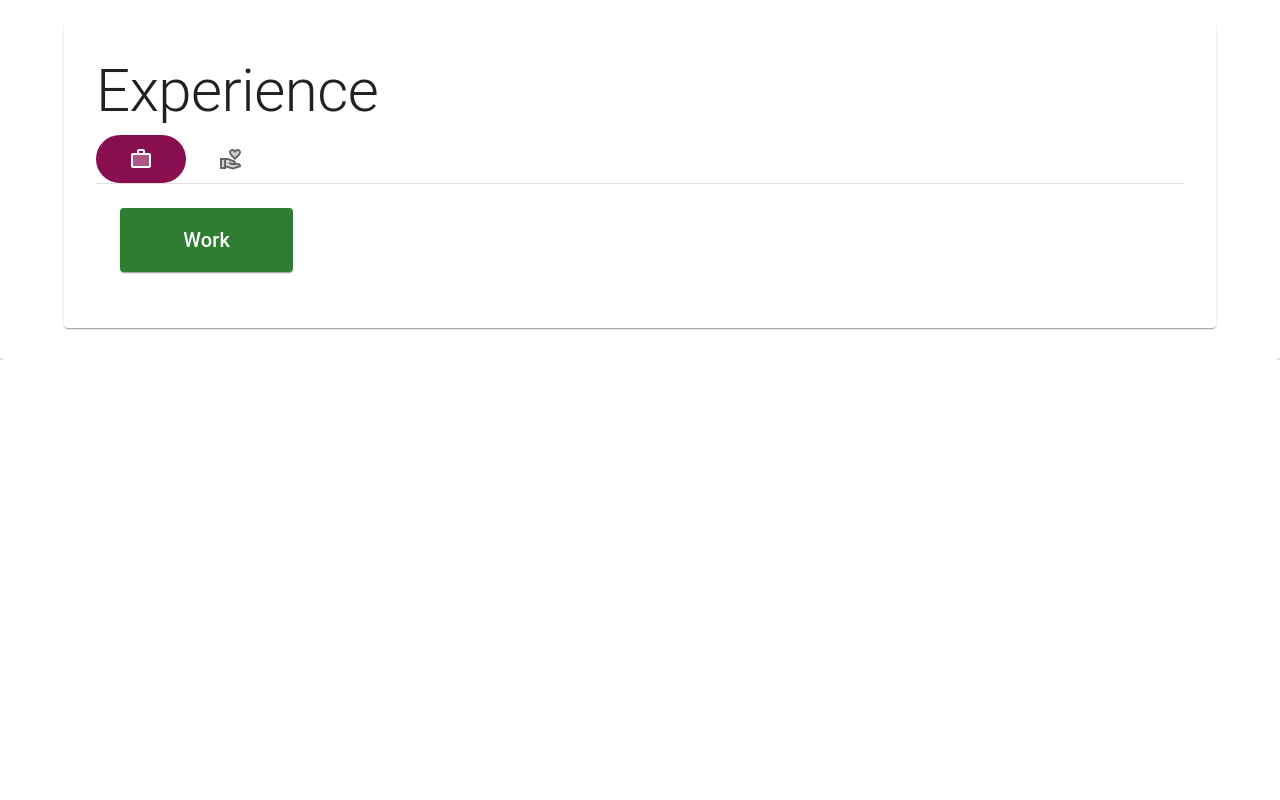
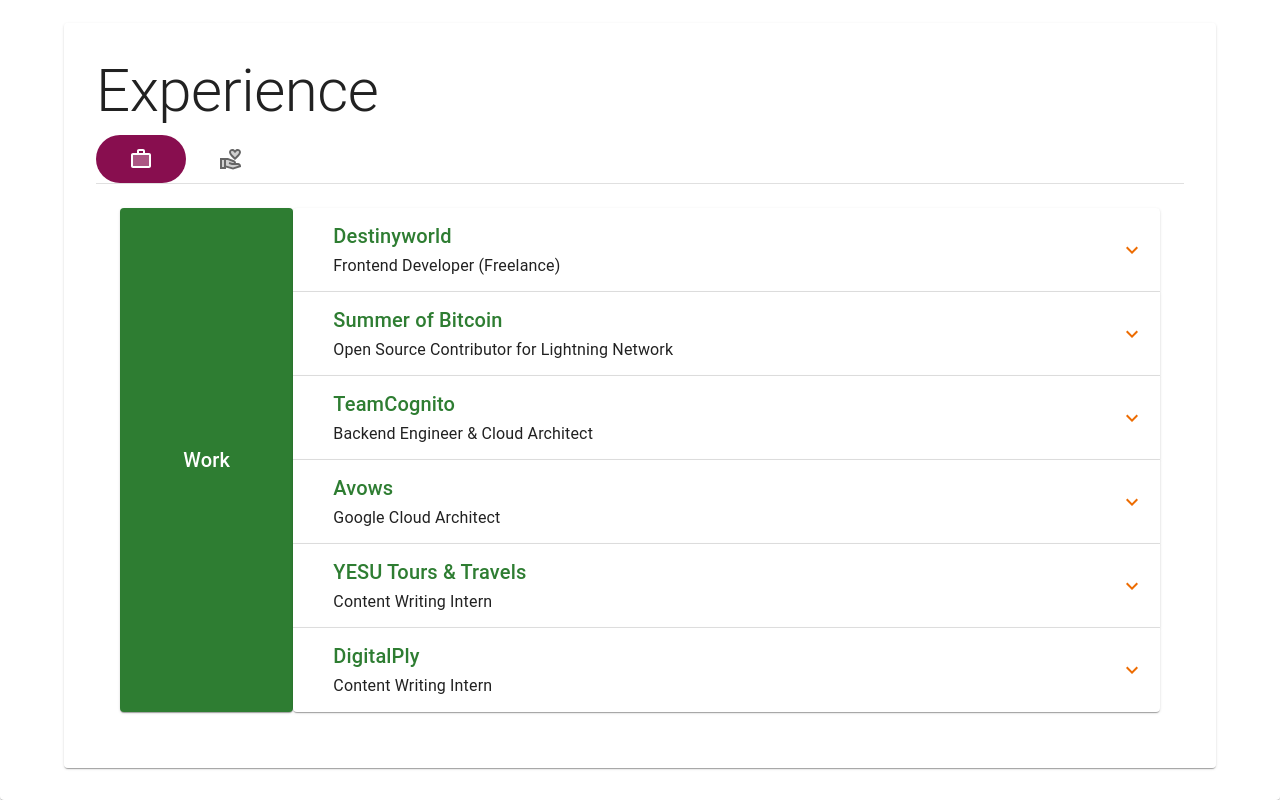
Before and after one commit to abhik-99/my_portfolio_site, a React (Create React App) app: page / in a window 1280 px wide. Shown: the part 674-1474 px from the top of the page. Before the commit the page ends 1034 px from the top, so only its background shows below. Built offline with nearby package versions, Linux system fonts and the light colour scheme.

Commit message:
Experience Section complete. Moving to Research Section.

```diff
--- /dev/null
+++ b/src/components/experience/TabPanelView.js
@@ -0,0 +1,89 @@
+/** @jsxImportSource @emotion/react */
+import {css} from "@emotion/react";
+import * as React from 'react';
+
+import { useTheme } from '@mui/system';
+
+import {
+  Accordion,
+  AccordionSummary,
+  AccordionDetails,
+  Grid,
+  Paper,
+  Typography,
+  Container
+} from "@mui/material";
+
+import { ExpandMoreTwoTone } from "@mui/icons-material";
+
+
+const TabPanelView = (props) => {
+	const { title, dataList} = props;
+	const theme = useTheme();
+  const [expanded, setExpanded] = React.useState(-1);
+
+  const handleAccordionChange = (panel) => (event, newExpanded) => {
+		console.log(panel, event, newExpanded)
+		setExpanded(newExpanded ? panel : false);
+	};
+	return (
+		<Grid container>
+			<Grid item xs={12} md={4} lg={2} align="center">
+				<Paper css={css`background: ${theme.palette.primary.main}; color: ${theme.palette.primary.contrastText}; height: 100%; display: flex; align-items: center; justify-content: center`}>
+					<Typography variant="h6">{title}</Typography>
+				</Paper>
+			</Grid>
+			<Grid item xs={12} md={8} lg={10}>
+				{dataList.map((each, index)=>{
+					// console.log(index);
+					return (
+						<Accordion expanded={expanded === index} onChange={handleAccordionChange(index)} >
+							<AccordionSummary
+							expandIcon={<ExpandMoreTwoTone color='warning'/>}
+							aria-controls="panel1a-content"
+							id="panel1a-header"
+							>
+								<Container align='left'>
+									<Typography variant='h6' color='primary'>{each.name}</Typography>
+									{expanded !== index &&
+									<>
+										<Typography variant='subtitle1' >{each.position}</Typography>
+										<Typography variant='subtitle2' >{each.term}</Typography>
+									</>
+									}
+								</Container>
+
+							</AccordionSummary>
+							<AccordionDetails>
+								<Grid container spacing={2} style={{ paddingLeft: theme.spacing(3), paddingRight: theme.spacing(2)}} align='left'>
+									<Grid item xs={12} md={5}>
+										<Typography >
+											<b>{each.position}</b>
+										</Typography>
+									</Grid>
+									<Grid item xs={12} md={7}>
+										<Typography >
+												<i>{each.term}</i>
+										</Typography>
+									</Grid>
+									<Grid item xs={12}>
+										<Typography >
+												{each.startDate} - {each.endDate}
+										</Typography>
+									</Grid>
+									<Grid item xs={12}>
+										<Typography >
+												{each.description}
+										</Typography>
+									</Grid>
+								</Grid>
+							</AccordionDetails>
+						</Accordion>
+					)
+				})}
+			</Grid>
+		</Grid>
+	)
+}
+
+export default TabPanelView;
--- a/src/components/experience/TabView.js
+++ b/src/components/experience/TabView.js
@@ -1,5 +1,4 @@
 /** @jsxImportSource @emotion/react */
-import {css} from "@emotion/react";
 import * as React from 'react';
 
 import Box from '@mui/material/Box';
@@ -11,7 +10,9 @@
 
 import WorkTwoToneIcon from '@mui/icons-material/WorkTwoTone';
 import VolunteerActivismTwoToneIcon from '@mui/icons-material/VolunteerActivismTwoTone';
-import { Grid, Paper, Typography } from "@mui/material";
+
+import { volunteer, work } from "./experiences";
+import TabPanelView from "./TabPanelView";
 
 
 const TabView = () => {
@@ -21,6 +22,7 @@
   const handleChange = (event, newValue) => {
     setValue(newValue);
   };
+
 	return (
 		<Box sx={{ width: '100%', typography: 'body1', marginTop: theme.spacing(1) }}>
       <TabContext value={value} >
@@ -31,27 +33,10 @@
           </TabList>
         </Box>
         <TabPanel value="1">
-          <Grid container>
-            <Grid item xs={12} md={4} lg={2} align="center">
-              <Paper css={css`padding: ${theme.spacing(2)}; background: ${theme.palette.primary.main}; color: ${theme.palette.primary.contrastText}`}>
-                <Typography variant="h6">Work</Typography>
-              </Paper>
-            </Grid>
-
-          </Grid>
-
+          <TabPanelView title="Work" dataList={work} />
         </TabPanel>
         <TabPanel value="2">
-          <Grid container>
-            <Grid item xs={12} md={4} lg={2} align="center">
-              <Paper css={css`padding: ${theme.spacing(2)}; background: ${theme.palette.primary.main}; color: ${theme.palette.primary.contrastText}`}>
-                <Typography variant="h6">Volunteer</Typography>
-              </Paper>
-            </Grid>
-
-          </Grid>
-
-
+          <TabPanelView title="Volunteer" dataList={volunteer} />
         </TabPanel>
       </TabContext>
     </Box>
--- /dev/null
+++ b/src/components/experience/experiences.js
@@ -0,0 +1,89 @@
+module.exports.work=[
+    {
+        name: 'Destinyworld',
+        position: 'Frontend Developer (Freelance)',
+        startDate: 'June 2021',
+        endDate: 'Ongoing',
+        description: 'Developed the Destinyworld Telos site using ReactJs and Material-UI for Dapps facilitating Auctions, Staking and Mining.'
+
+    },
+    {
+        name: 'Summer of Bitcoin',
+        position: 'Open Source Contributor for Lightning Network',
+        startDate: 'July 2021',
+        endDate: 'September 2021',
+        description: 'Worked on integrating Lightning Network Invoice based Route Hints in for Routing in rust-lightning under Jeffrey Czyz.'
+    },
+    {
+        name: 'TeamCognito',
+        position: 'Backend Engineer & Cloud Architect',
+        startDate: 'Apr 2020',
+        endDate: 'June 2020',
+        description: 'Built the backend of an App using Node & Express with Firestore and Cloud SQL on Google Cloud Platform. The team consisted of the supervisor, myself managing the backend & deployment and another member who built the frontend App using Flutter.'
+    },
+    {
+        name: 'Avows',
+        position: 'Google Cloud Architect',
+        startDate: 'June 2019',
+        endDate: 'Sep 2019',
+        description: 'Consulted with the Developer Team to decide on a robust and compliant architecture catering to the need of the client and within apt budget offering performance and scalability on Google Cloud Platform'
+    },
+    {
+        name: 'YESU Tours & Travels',
+        position: 'Content Writing Intern',
+        startDate: 'Mar 2019',
+        endDate: 'Apr 2019',
+        description: 'Wrote Search Engine Optimized Articles for Topics determined by employer. Article topics ranged from niche blog types to technical content and affliate marketting articles. Daily Word Limit: 2000 words'
+    },
+    {
+        name: 'DigitalPly',
+        position: 'Content Writing Intern',
+        startDate: 'Oct 2017',
+        endDate: '2017',
+        description: 'Writing articles related to niche topics of health and technology. Topics were passed on to me by my handler. Research was required for every topic along with listing of references which included Google Scholar and Medium sometimes. Daily Word Limit: 2000 words'
+    },
+]
+
+module.exports.volunteer = [
+    {
+        name: 'IEEE Computer Society SBC (SBC15115)',
+        position: 'Chair',
+        startDate: 'Dec 2020',
+        endDate: 'Jul 2021',
+        description: 'Helped in Reviving the student acitvites of IEEE Computer Society Student Branch Chapter of Netaji Subhash Engineering College. Worked in conjuction with other Student Branch Chapters in IEEE Student Branch Netaji Subhash Engineering College (STB15115) to hold webinars, events and help students get started with Research Oriented Activities'
+    },
+    {
+        name: 'IEEE Student Branch (STB15115)',
+        position: 'Secretary',
+        startDate: 'May 2021',
+        endDate: 'Sep 2021',
+        description: 'Held meetings to decide on the workings of IEEE Student Branch events and collaborated with various tech communities in our college to help advance the research culture in students.'
+    },
+    {
+        name: 'Internal Quality Assurance Cell (IQAC) Netaji Subhash Engineering College',
+        position: 'Student Nominee',
+        startDate: 'Feb 2020',
+        endDate: 'Jul 2021',
+        description: 'IQAC is one of the governing bodies in Netaji Subhash Engineering College which is responsible for making sure of the holistic approach to education and overall quality of insitution. I was the student nominee (nominated by Prof. Shilpi Bose) from Department of Computer Science and Engineering.'
+    },
+    {
+        name: 'GNX\'s Not niXal Linux User Group',
+        position: 'President',
+        startDate: 'Dec 2019',
+        endDate: 'Dec 2020',
+        description: 'GNX LUG is the second generation Linux User Group of Netaji Subhash Engineering College and also functions as an open-source community. Together with all its members it is tasked with spreading the awareness about Open Source and application of Linux along with holding events in emerging technologies. I served as the Second President and was also a Founding Member of GNX together with Adrish Dey, Shaun Ray, Soumit Sarkar and many more enthusiats.'
+    },
+    {
+        name: 'Kubernetes & CNCF Chapter Kolkata',
+        position: 'Co-Organizer',
+        startDate: 'Jul 2019',
+        endDate: 'Jul 2020',
+        description: 'Co-founded the Meetup Group together with Chirag Nayyar, MD Fazal and was responsible for holding regular meetups to discuss about Kubernetes and other projects hosted at the Cloud Native Computation Foundation. Operated through meetups.com and collaborated with the community on hosting events. Group is now Defunct.'
+    },
+]
+
+module.exports.talks = [
+    {
+
+    },
+]
--- a/src/components/header/Navlist.js
+++ b/src/components/header/Navlist.js
@@ -4,6 +4,9 @@
     },
     {
         name: "Experience"
+    },
+    {
+        name: "Research"
     },
     {
         name: "Blogs"
```
